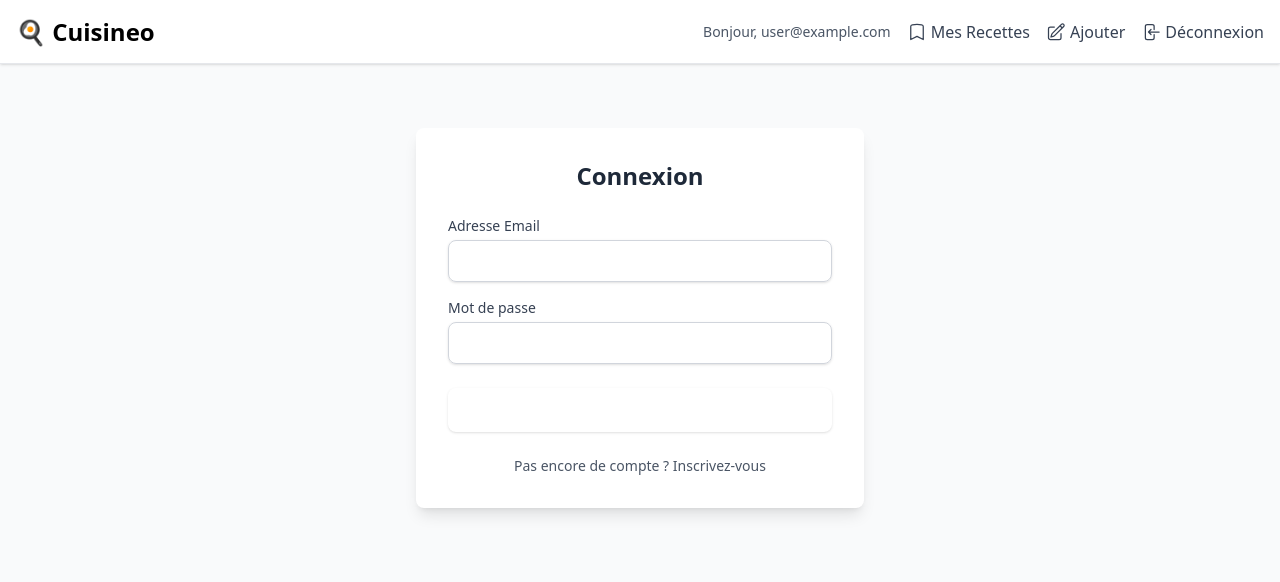
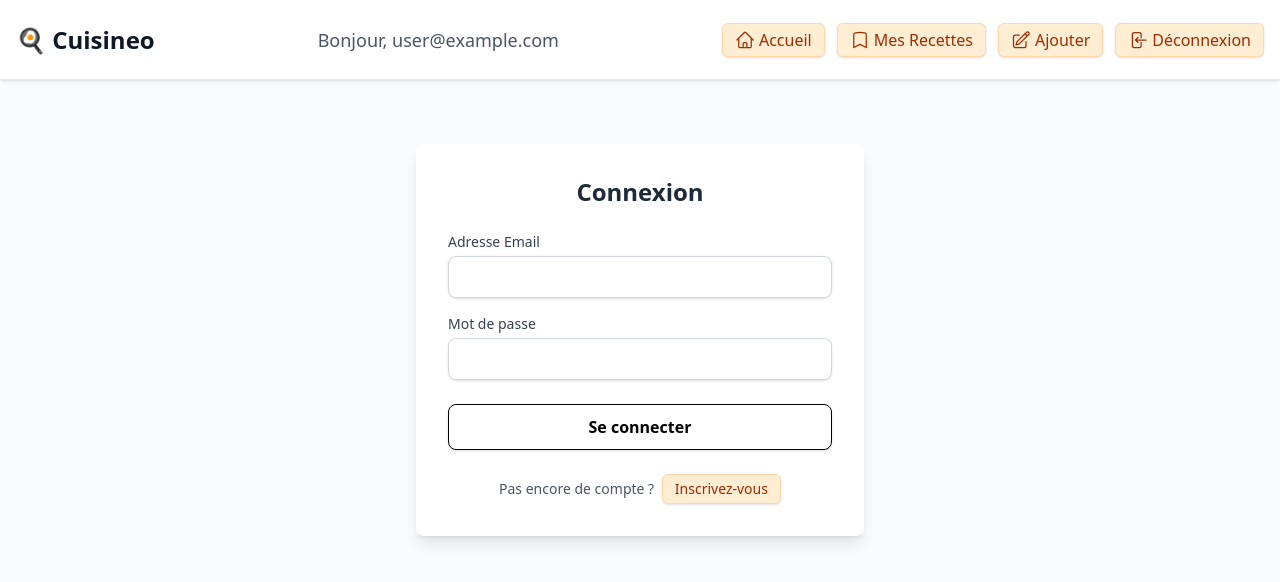
Before and after one commit to FCharbonnelle/Cuisineo, a Next.js app: page /connexion in a window 1280 px wide. Shown: the top 582 px of the page. Built offline with nearby package versions, Linux system fonts and the light colour scheme; no server answers; sample sign-in values are in the browser's storage.

Commit message:
style: Appliquer le thème visuel MVP aux composants

```diff
--- a/components/auth/AuthForm.jsx
+++ b/components/auth/AuthForm.jsx
@@ -165,12 +165,13 @@ function AuthForm() {
         <button
           type="submit"
           disabled={loading} // Désactivé pendant le chargement
-          // Styles du bouton, incluant l'état désactivé
-          className="w-full bg-primary hover:bg-primary-dark text-white rounded-lg py-2.5 px-4 duration-150 disabled:opacity-50 disabled:cursor-not-allowed flex justify-center items-center font-semibold shadow-sm"
+          // Style: fond primary, texte NOIR pour visibilité max
+          className="w-full bg-primary hover:bg-primary-dark text-black rounded-lg py-2.5 px-4 duration-150 disabled:opacity-50 disabled:cursor-not-allowed flex justify-center items-center font-semibold shadow-sm border border-primary-dark" // Changé text-white, ajouté bordure
         >
           {/* Affiche une icône de chargement ou le texte approprié */}
           {loading ? (
-            <svg className="animate-spin -ml-1 mr-3 h-5 w-5 text-white" xmlns="http://www.w3.org/2000/svg" fill="none" viewBox="0 0 24 24">
+            // Icône de chargement en noir
+            <svg className="animate-spin -ml-1 mr-3 h-5 w-5 text-black" xmlns="http://www.w3.org/2000/svg" fill="none" viewBox="0 0 24 24">
               <circle className="opacity-25" cx="12" cy="12" r="10" stroke="currentColor" strokeWidth="4"></circle>
               <path className="opacity-75" fill="currentColor" d="M4 12a8 8 0 018-8V0C5.373 0 0 5.373 0 12h4zm2 5.291A7.962 7.962 0 014 12H0c0 3.042 1.135 5.824 3 7.938l3-2.647z"></path>
             </svg>
@@ -180,18 +181,17 @@ function AuthForm() {
 
       {/* --- Lien pour basculer entre Connexion et Inscription --- */}
       <p className="mt-6 text-center text-sm text-gray-600">
-        {/* Texte conditionnel */}
         {isLogin ? 'Pas encore de compte ?' : 'Déjà un compte ?'}{' '}
-        {/* Bouton (stylisé comme un lien) pour changer le mode */}
+        {/* Bouton de bascule stylisé avec fond orange clair */}
         <button
-          type="button" // Important: type="button" pour ne pas soumettre le formulaire
+          type="button"
           onClick={() => {
-             setIsLogin(!isLogin); // Inverse l'état isLogin
-             setAuthError(null); // Réinitialise les erreurs en changeant de mode
+             setIsLogin(!isLogin);
+             setAuthError(null);
           }}
-          className="font-medium text-primary hover:text-primary-dark focus:outline-none focus:underline"
+          // Style bouton: bg orange clair, bordure, texte, hover...
+          className="inline-block px-3 py-1 rounded-md bg-orange-100 border border-orange-200 text-orange-800 hover:bg-orange-200 hover:border-orange-400 hover:text-orange-900 focus:outline-none focus:ring-1 focus:ring-orange-300 transition-colors duration-150 shadow-sm ml-1"
         >
-          {/* Texte du bouton conditionnel */}
           {isLogin ? 'Inscrivez-vous' : 'Connectez-vous'}
         </button>
       </p>
--- a/components/layout/Navbar.jsx
+++ b/components/layout/Navbar.jsx
@@ -1,9 +1,9 @@
 import React from 'react';
 import Link from 'next/link'; // Composant pour la navigation côté client dans Next.js
 import { useAuth } from '@/contexts/AuthContext'; // Hook pour accéder à l'état d'authentification et à logout
-import { useRouter } from 'next/router'; // Hook pour la redirection après déconnexion
+import { useRouter } from 'next/router'; // Hook pour la redirection après déconnexion et obtenir le chemin actuel
 // Icônes pour les liens/boutons
-import { ArrowLeftOnRectangleIcon, ArrowRightOnRectangleIcon, UserPlusIcon, PencilSquareIcon, BookmarkIcon } from '@heroicons/react/24/outline';
+import { ArrowLeftOnRectangleIcon, ArrowRightOnRectangleIcon, UserPlusIcon, PencilSquareIcon, BookmarkIcon, HomeIcon } from '@heroicons/react/24/outline';
 
 /**
  * Composant de la barre de navigation principale.
@@ -15,6 +15,7 @@ function Navbar() {
   const { user, logout } = useAuth();
   // Récupère l'objet router pour la redirection
   const router = useRouter();
+  const currentPath = router.pathname; // Récupère le chemin actuel
 
   /**
    * Gère la déconnexion de l'utilisateur.
@@ -31,60 +32,68 @@ function Navbar() {
     }
   };
 
+  // Helper - Style bouton avec fond orange clair
+  const getLinkClassName = (path) => {
+    // Base: padding, arrondi, bg orange clair, bordure orange clair, texte orange foncé
+    const baseClasses = "flex items-center px-3 py-1 rounded-md bg-orange-100 border border-orange-200 text-orange-800 transition-colors duration-150 shadow-sm";
+    // Actif: bg orange primaire, bordure primaire, texte NOIR (nouvelle demande)
+    const activeClasses = currentPath === path
+      ? "bg-primary border-primary text-black font-medium"
+      : "hover:bg-orange-200 hover:border-orange-400 hover:text-orange-900";
+    return `${baseClasses} ${activeClasses}`;
+  };
+
+  // Classes Logout - Fond orange clair, hover rouge
+  const logoutButtonClasses = "flex items-center px-3 py-1 rounded-md bg-orange-100 border border-orange-200 text-orange-800 hover:bg-red-100 hover:border-red-300 hover:text-red-700 transition-colors duration-150 shadow-sm";
+
   return (
-    // Balise <nav> sémantique pour la navigation
-    // Classes Tailwind pour le style : fond blanc, bordure basse, hauteur fixe,
-    // flexbox pour aligner les éléments, sticky pour rester en haut, z-index pour être au-dessus
-    <nav className="bg-white border-b border-gray-200 h-16 flex items-center sticky top-0 z-10 shadow-sm">
-      {/* Conteneur pour limiter la largeur et centrer le contenu, avec padding horizontal */}
-      <div className="container mx-auto px-4 flex justify-between items-center">
+    // Header plus large (h-20) et style Navbar
+    <nav className="bg-white border-b border-gray-200 h-20 flex items-center sticky top-0 z-10 shadow-sm">
+      <div className="container mx-auto px-4 flex items-center">
 
-        {/* Logo/Titre cliquable ramenant à l'accueil */}
-        <Link href="/" className="text-2xl font-semibold text-primary-dark hover:text-primary transition-colors">
+        <Link href="/" className="text-2xl font-semibold text-gray-900 hover:text-primary transition-colors mr-auto">
           🍳 Cuisineo
         </Link>
 
-        {/* Section des liens de navigation (à droite) */}
-        <div>
-          {/* Affichage conditionnel basé sur l'état de connexion (`user`) */}
-          {user ? (
-            // --- Si l'utilisateur EST connecté ---
-            <div className="flex items-center space-x-4">
-              {/* Email de l'utilisateur (pourrait être remplacé par un nom d'utilisateur plus tard) */}
-              <span className="text-sm text-gray-600 hidden md:inline">Bonjour, {user.email}</span>
+        {user ? (
+          <>
+            <div className="flex-grow text-center px-4">
+              <span className="text-lg text-gray-600 hidden md:inline">
+                Bonjour, {user.email}
+              </span>
+            </div>
 
-              {/* Lien vers "Mes Recettes" */}
-              <Link href="/mes-recettes" className="flex items-center text-gray-700 hover:text-primary transition-colors" title="Mes Recettes">
+            <div className="flex items-center space-x-3 ml-auto">
+              <Link href="/" className={getLinkClassName('/')} title="Accueil">
+                 <HomeIcon className="h-5 w-5 mr-1" />
+                 <span className="hidden sm:inline">Accueil</span>
+              </Link>
+              <Link href="/mes-recettes" className={getLinkClassName('/mes-recettes')} title="Mes Recettes">
                 <BookmarkIcon className="h-5 w-5 mr-1" />
                 <span className="hidden sm:inline">Mes Recettes</span>
               </Link>
-
-              {/* Lien vers "Ajouter" */}
-              <Link href="/ajouter" className="flex items-center text-gray-700 hover:text-primary transition-colors" title="Ajouter une recette">
+              <Link href="/ajouter" className={getLinkClassName('/ajouter')} title="Ajouter une recette">
                 <PencilSquareIcon className="h-5 w-5 mr-1" />
                  <span className="hidden sm:inline">Ajouter</span>
              </Link>
-
-              {/* Bouton de Déconnexion */}
               <button
                 onClick={handleLogout}
-                className="flex items-center text-gray-700 hover:text-red-600 transition-colors"
+                className={logoutButtonClasses}
                 title="Déconnexion"
               >
                 <ArrowLeftOnRectangleIcon className="h-5 w-5 mr-1" />
                 <span className="hidden sm:inline">Déconnexion</span>
               </button>
             </div>
-          ) : (
-            // --- Si l'utilisateur N'EST PAS connecté ---
-            <Link href="/connexion" className="flex items-center text-gray-700 hover:text-primary transition-colors">
+          </>
+        ) : (
+          <div className="ml-auto">
+            <Link href="/connexion" className={getLinkClassName('/connexion')}>
               <ArrowRightOnRectangleIcon className="h-5 w-5 mr-1" />
               Connexion
-              {/* <UserPlusIcon className="h-5 w-5 mr-1" />
-                  Inscription // Alternative si on voulait un lien direct inscription */}
             </Link>
-          )}
-        </div>
+          </div>
+        )}
       </div>
     </nav>
   );
--- a/components/recipes/RecipeForm.jsx
+++ b/components/recipes/RecipeForm.jsx
@@ -299,14 +299,14 @@ function RecipeForm({ recipeToEdit = null }) {
         <button
           type="submit" // Type standard pour soumettre un formulaire
           disabled={loading} // Désactive le bouton pendant le chargement
-          // Classes Tailwind pour le style (fond, texte, arrondi, ombre, etc.)
-          // Inclut des styles pour l'état désactivé (`disabled:...`)
-          className="bg-primary hover:bg-primary-dark text-black font-semibold rounded-lg py-3 px-6 shadow-md hover:shadow-lg duration-150 disabled:opacity-50 disabled:cursor-not-allowed flex items-center"
+          // Style du bouton: fond primary, texte blanc comme sur la maquette
+          className="bg-primary hover:bg-primary-dark text-white font-semibold rounded-lg py-3 px-6 shadow-md hover:shadow-lg duration-150 disabled:opacity-50 disabled:cursor-not-allowed flex items-center" // Remplacé text-black par text-white
         >
            {/* Affiche une icône de chargement si `loading` est vrai */}
            {loading ? (
             <>
-              <svg className="animate-spin -ml-1 mr-3 h-5 w-5" xmlns="http://www.w3.org/2000/svg" fill="none" viewBox="0 0 24 24">
+              {/* Icône de chargement maintenant en blanc */}
+              <svg className="animate-spin -ml-1 mr-3 h-5 w-5 text-white" xmlns="http://www.w3.org/2000/svg" fill="none" viewBox="0 0 24 24">
                 <circle className="opacity-25" cx="12" cy="12" r="10" stroke="currentColor" strokeWidth="4"></circle>
                 <path className="opacity-75" fill="currentColor" d="M4 12a8 8 0 018-8V0C5.373 0 0 5.373 0 12h4zm2 5.291A7.962 7.962 0 014 12H0c0 3.042 1.135 5.824 3 7.938l3-2.647z"></path>
               </svg>
--- a/contexts/AuthContext.jsx
+++ b/contexts/AuthContext.jsx
@@ -1,4 +1,4 @@
-import React, { createContext, useState, useEffect, useContext } from 'react';
+import React, { createContext, useState, useEffect, useContext, useMemo } from 'react';
 // Fonctions Firebase Auth pour écouter l'état, créer, connecter et déconnecter un utilisateur
 import { onAuthStateChanged, createUserWithEmailAndPassword, signInWithEmailAndPassword, signOut } from 'firebase/auth';
 // Instance `auth` initialisée depuis notre configuration Firebase
@@ -82,16 +82,16 @@ export function AuthProvider({ children }) {
     return signOut(auth);
   };
 
-  // --- Valeur fournie par le Contexte ---
-  // Objet contenant les données et fonctions que nous voulons rendre accessibles
-  // aux composants qui utiliseront ce contexte.
-  const value = {
-    user,       // L'objet utilisateur Firebase (ou null)
-    loading,    // L'état de chargement initial
-    signup,     // La fonction pour s'inscrire
-    login,      // La fonction pour se connecter
-    logout,     // La fonction pour se déconnecter
-  };
+  // --- Valeur fournie par le Contexte (MÉMOÏSÉE) ---
+  // useMemo garantit que l'objet `value` n'est recréé (et sa référence ne change)
+  // que si `user` ou `loading` changent réellement.
+  const value = useMemo(() => ({
+    user,
+    loading,
+    signup,
+    login,
+    logout,
+  }), [user, loading]); // Dépendances de useMemo
 
   // --- Rendu du Provider ---
   return (
```
Also changed, not shown: components/recipes/RecipeCard.jsx (+11 -11 lines).
